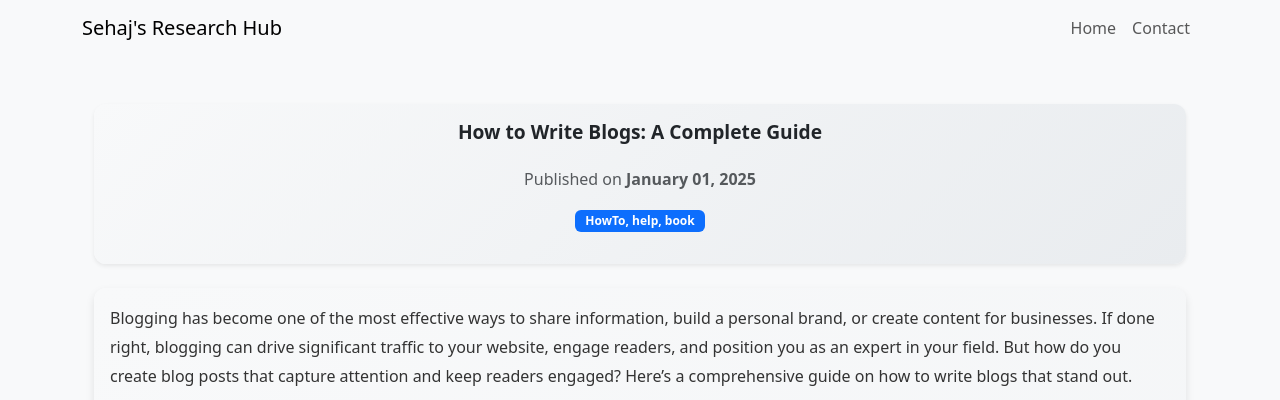
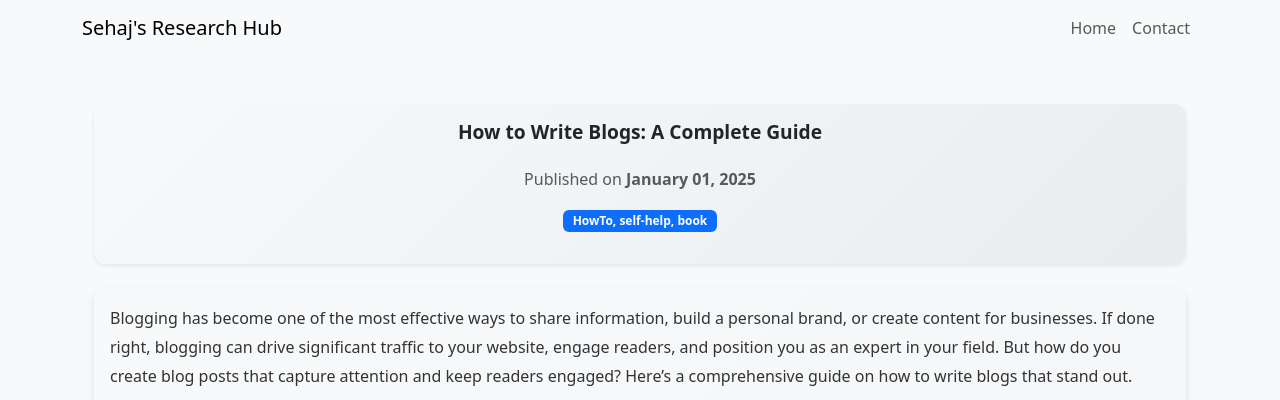
Before and after one commit to sehaj97/Blogging, a Jekyll site: the page built from _posts/2025-01-01-title.md, in a window 1280 px wide and 900 px high. Shown: the top 400 px of the window. Built offline with Jekyll 4.4.1, drawn with Linux system fonts in a browser that asks for light colours.

Commit message:
Update 2025-01-01-title.md

```diff
--- a/_posts/2025-01-01-title.md
+++ b/_posts/2025-01-01-title.md
@@ -2,8 +2,7 @@
 layout: post
 title: "How to Write Blogs: A Complete Guide"
 date: 2025-01-01
-categories: [HowTo, help, book]
-bootstrapcolor: danger
+categories: [HowTo, self-help, book]
 ---
 
 Blogging has become one of the most effective ways to share information, build a personal brand, or create content for businesses. If done right, blogging can drive significant traffic to your website, engage readers, and position you as an expert in your field. But how do you create blog posts that capture attention and keep readers engaged? Here's a comprehensive guide on how to write blogs that stand out.
```
